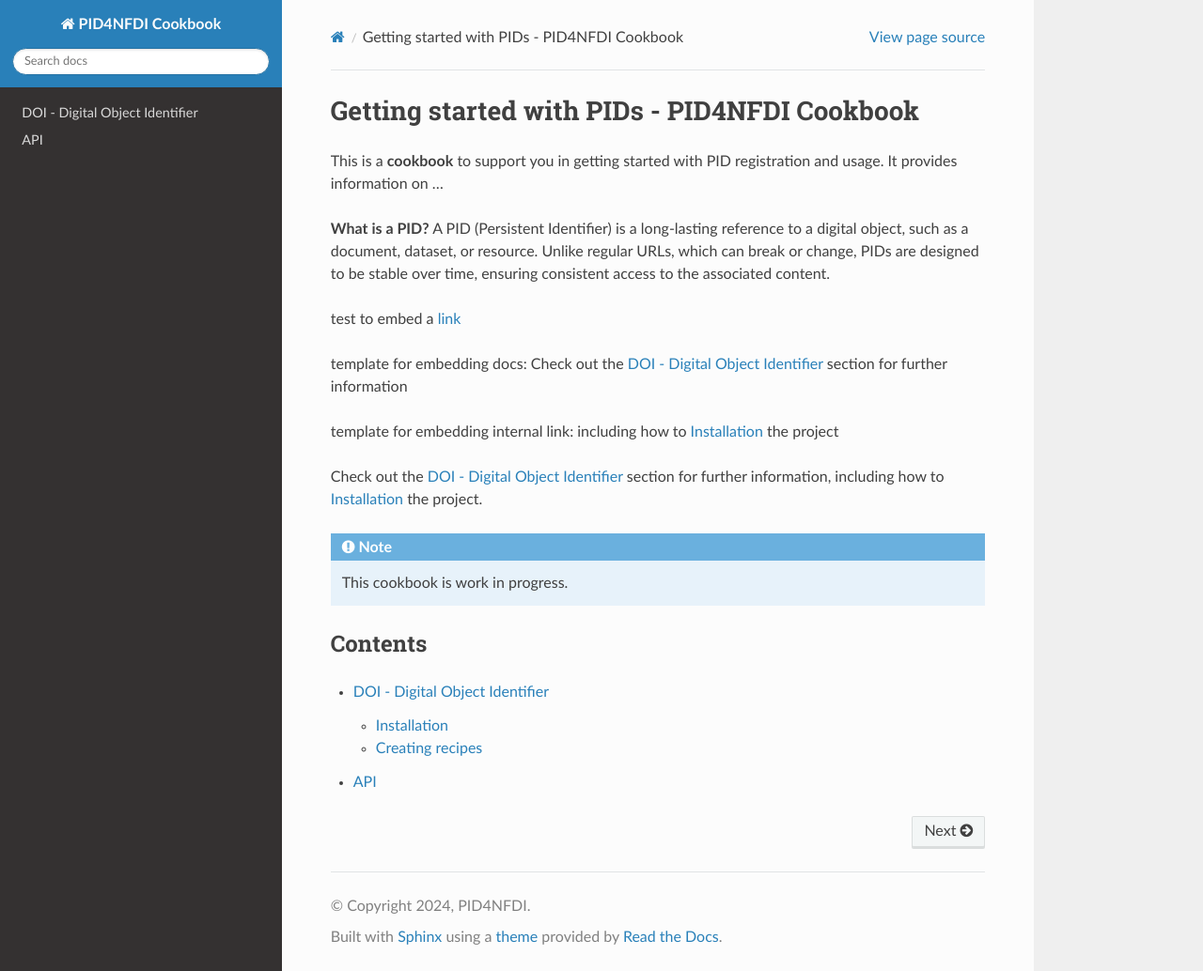
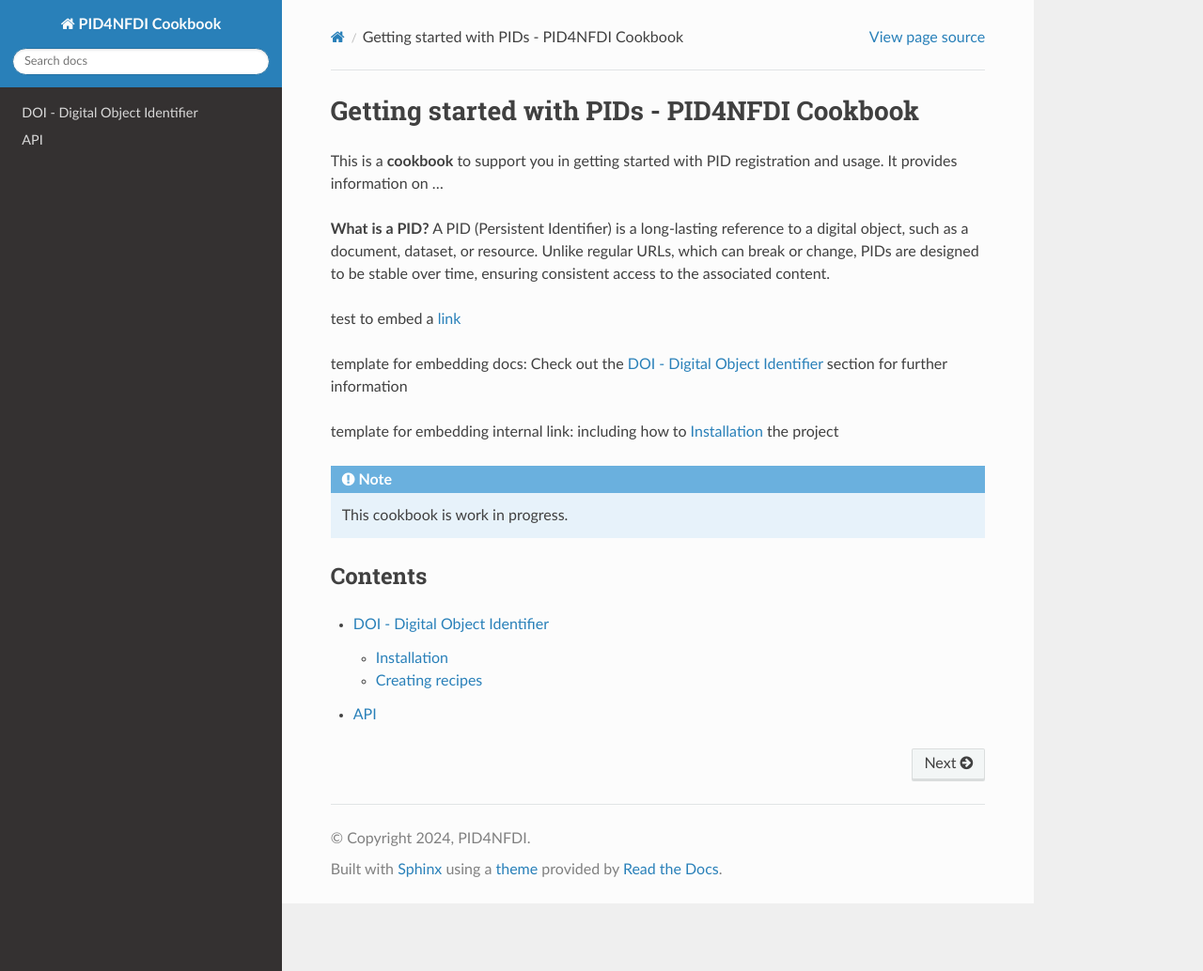
Before and after one commit to stephw-tib/pid4nfdi-training, a Sphinx documentation site: the page built from docs/source/index.rst, in a window 1280 px wide and 1034 px high. Shown: the whole window at 94% size. Built offline with Sphinx 7.4.7 and the Read the Docs theme 3.1.0, drawn with Linux system fonts in a browser that asks for light colours.

Commit message:
Update index.rst

```diff
--- a/docs/source/index.rst
+++ b/docs/source/index.rst
@@ -18,9 +18,6 @@ template for embedding internal link: including
 how to :ref:`installation` the project
 
 
-Check out the :doc:`usage` section for further information, including
-how to :ref:`installation` the project.
-
 .. note::
 
    This cookbook is work in progress.
```
